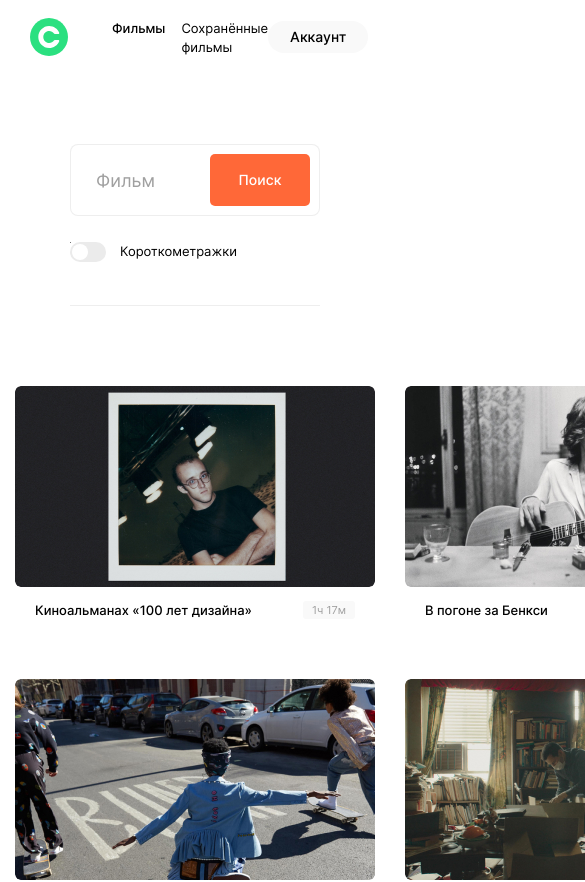
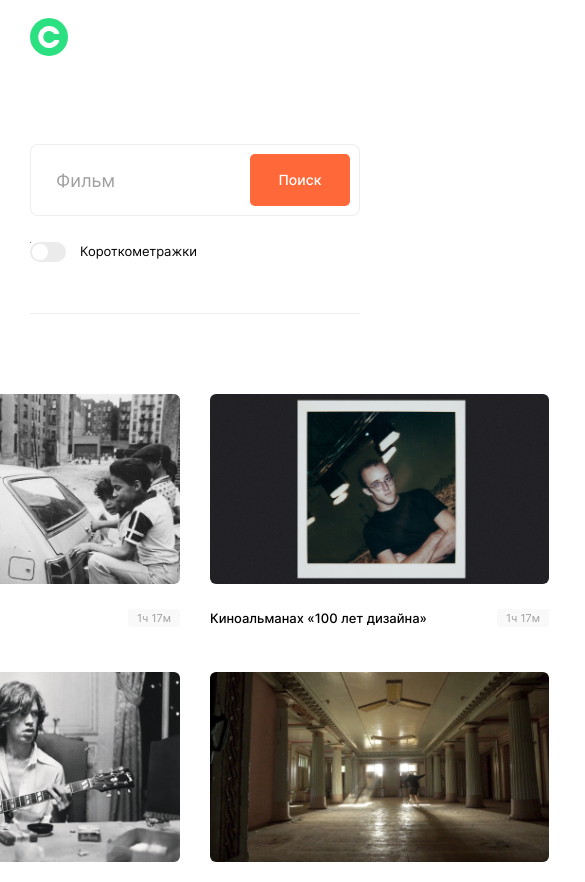
Before and after one commit to artAndreeva/movies-explorer-frontend, a React (Create React App) app: page /movies in a window 390 px wide. Shown: the top 882 px of the page, 585 px wide, since content can reach past the window. Built offline with nearby package versions, Linux system fonts and the light colour scheme.

Commit message:
feat: movies adaptiv

```diff
--- a/package.json
+++ b/package.json
@@ -20,8 +20,7 @@
   },
   "eslintConfig": {
     "extends": [
-      "react-app",
-      "react-app/jest"
+      "react-app"
     ]
   },
   "browserslist": {
--- a/src/components/AboutMe/AboutMe.js
+++ b/src/components/AboutMe/AboutMe.js
@@ -18,7 +18,7 @@ const AboutMe = () => {
           <a href="https://github.com/artAndreeva" className="about-me__link" target="_blank" rel="noopener noreferrer" lang="en">Github</a>
         </div>
         <div className="about-me__photo">
-          <img src={Photo} alt="Светлана" className="about-me__photo-item"></img>
+          <img src={Photo} alt="Фотография студента" className="about-me__photo-item"></img>
         </div>
       </div>
     </section>
--- a/src/components/FilterCheckbox/FilterCheckbox.css
+++ b/src/components/FilterCheckbox/FilterCheckbox.css
@@ -52,3 +52,13 @@
   line-height: 18px;
   color: #000000;
 }
+
+@media screen and (max-width: 320px) {
+  .filter-checkbox {
+    gap: 13px;
+  }
+  .filter-checkbox__label-text {
+    font-size: 11px;
+    line-height: 18px;
+  }
+}
--- a/src/components/Header/Header.css
+++ b/src/components/Header/Header.css
@@ -45,7 +45,6 @@
 }
 
 .header__profile {
-  all: unset;
   width: 100px;
   height: 32px;
   background-color: #F9F9F9;
@@ -69,6 +68,12 @@
   .header {
     padding: 0 30px;
   }
+  .header__auth {
+    display: none;
+  }
+  .header__profile {
+    display: none;
+  }
 }
 
 @media screen and (max-width: 320px) {
--- a/src/components/Logo/Logo.js
+++ b/src/components/Logo/Logo.js
@@ -5,9 +5,7 @@ import './Logo.css';
 
 const Logo = () => {
   return (
-    <>
-      <Link to="/" className="logo__link"><img src={LogoImg} alt="Логотип" className="logo__img"/></Link>
-    </>
+    <Link to="/" className="logo__link"><img src={LogoImg} alt="Логотип" className="logo__img"/></Link>
   );
 }
 
--- a/src/components/Movies/Movies.css
+++ b/src/components/Movies/Movies.css
@@ -11,9 +11,6 @@
   height: 36px;
   border: 1px solid #E8E8E8;
   border-radius: 5px;
-  display: flex;
-  align-items: center;
-  justify-content: center;
   font-style: normal;
   font-weight: 500;
   font-size: 12px;
@@ -21,3 +18,9 @@
   color: #000000;
   margin-bottom: 80px;
 }
+
+@media screen and (max-width: 320px) {
+  .movies__button {
+    width: 240px;
+  }
+}
--- a/src/components/MoviesCard/MoviesCard.css
+++ b/src/components/MoviesCard/MoviesCard.css
@@ -1,5 +1,6 @@
 .movies-card__item {
-  max-width: 360px;
+  width: 360px;
+  position: relative;
 }
 
 .movies-card__image-container {
@@ -71,7 +72,11 @@
   display: flex;
   align-items: center;
   justify-content: space-between;
-  padding: 0 20px 0;
+  padding: 0 14px 0;
+  box-sizing: border-box;
+  position: absolute;
+  width: 100%;
+  max-height: 32px;
 }
 
 .movies-card__description {
@@ -81,6 +86,9 @@
   line-height: 16px;
   color: #000000;
   margin: 0;
+/*   text-overflow: ellipsis;
+  white-space: nowrap;
+  overflow: hidden; */
 }
 
 .movies-card__duration {
@@ -98,3 +106,40 @@
   color: #A0A0A0;
   margin: 0;
 }
+
+@media screen and (max-width: 768px) {
+  .movies-card__item {
+    width: 339px;
+  }
+  .movies-card__image {
+    height: 190px;
+    margin-bottom: 25px;
+  }
+  .movies-card__info {
+    padding: 0;
+  }
+}
+
+@media screen and (max-width: 320px) {
+  .movies-card__item {
+    width: 300px;
+  }
+  .movies-card__image {
+    height: 168px;
+    margin-bottom: 16px;
+  }
+  .movies-card__button-save {
+    top: 10px;
+    right: 10px;
+  }
+
+  .movies-card__button-saved {
+    top: 10px;
+    right: 10px;
+  }
+
+  .movies-card__button-delete {
+    top: 10px;
+    right: 10px;
+  }
+}
--- a/src/components/MoviesCardList/MoviesCardList.css
+++ b/src/components/MoviesCardList/MoviesCardList.css
@@ -1,5 +1,5 @@
 .movies-card-list {
-  padding: 80px 70px;
+  padding: 72px 70px 92px;
   box-sizing: border-box;
 }
 
@@ -10,6 +10,27 @@
   display: grid;
   grid-template-columns: repeat(3, 360px);
   justify-content: center;
-  row-gap: 60px;
+  row-gap: 76px;
   column-gap: 30px;
 }
+
+@media screen and (max-width: 768px) {
+  .movies-card-list {
+    padding: 80px 30px 78px;
+  }
+  .movies-card-list__list {
+    grid-template-columns: repeat(2, 339px);
+    row-gap: 63px;
+    column-gap: 30px;
+  }
+}
+
+@media screen and (max-width: 320px) {
+  .movies-card-list {
+    padding: 50px 10px 78px;
+  }
+  .movies-card-list__list {
+    grid-template-columns: repeat(1, 300px);
+    row-gap: 55px;
+  }
+}
--- a/src/components/Navigation/Navigation.css
+++ b/src/components/Navigation/Navigation.css
@@ -23,3 +23,9 @@
 .navigation__link_active {
   font-weight: 500;
 }
+
+@media screen and (max-width: 768px) {
+  .navigation {
+    display: none;
+  }
+}
--- a/src/components/SavedMovies/SavedMovies.css
+++ b/src/components/SavedMovies/SavedMovies.css
@@ -1,3 +1,9 @@
 .saved-movies {
   min-height: calc(100vh - 74px - 173px);
 }
+
+@media screen and (max-width: 320px) {
+  .saved-movies {
+    padding-bottom: 90px;
+  }
+}
--- a/src/components/SearchForm/SearchForm.css
+++ b/src/components/SearchForm/SearchForm.css
@@ -5,7 +5,7 @@
 }
 
 .search-form__form {
-  padding-bottom: 43px;
+  padding-bottom: 51px;
   border-bottom: 1px solid rgba(170, 170, 170, .2);;
 }
 
@@ -50,15 +50,41 @@
   height: 52px;
   background-color: #FF6838;
   border-radius: 5px;
-  display: flex;
-  align-items: center;
-  justify-content: center;
   font-style: normal;
   font-weight: 500;
   font-size: 14px;
   line-height: 18px;
-  text-align: center;
   color: #FFFFFF;
   position: absolute;
   margin-right: 10px;
+  padding: 0;
 }
+
+@media screen and (max-width: 768px) {
+  .search-form {
+    padding: 70px 30px 0;
+  }
+}
+
+@media screen and (max-width: 320px) {
+  .search-form {
+    padding: 70px 14px 0;
+  }
+  .search-form__form {
+    padding-bottom: 63px;
+  }
+  .search-form__search {
+    margin-bottom: 30px;
+  }
+  .search-form__input {
+    height: 56px;
+    font-size: 16px;
+    line-height: 16px;
+    padding: 0 72px 0 12px;
+  }
+  .search-form__button {
+    width: 80px;
+    height: 44px;
+    margin-right: 6px;
+  }
+}
--- a/src/components/SearchForm/SearchForm.js
+++ b/src/components/SearchForm/SearchForm.js
@@ -17,12 +17,12 @@ const SearchForm = () => {
         noValidate
       >
         <div className="search-form__search">
-        <input
-          className='search-form__input input'
-          type='text'
-          placeholder='Фильм'
-        />
-        <button className='search-form__button button'>Поиск</button>
+          <input
+            className='search-form__input'
+            type='text'
+            placeholder='Фильм'
+          />
+          <button className='search-form__button button'>Поиск</button>
         </div>
         <FilterCheckbox/>
       </form>
```
